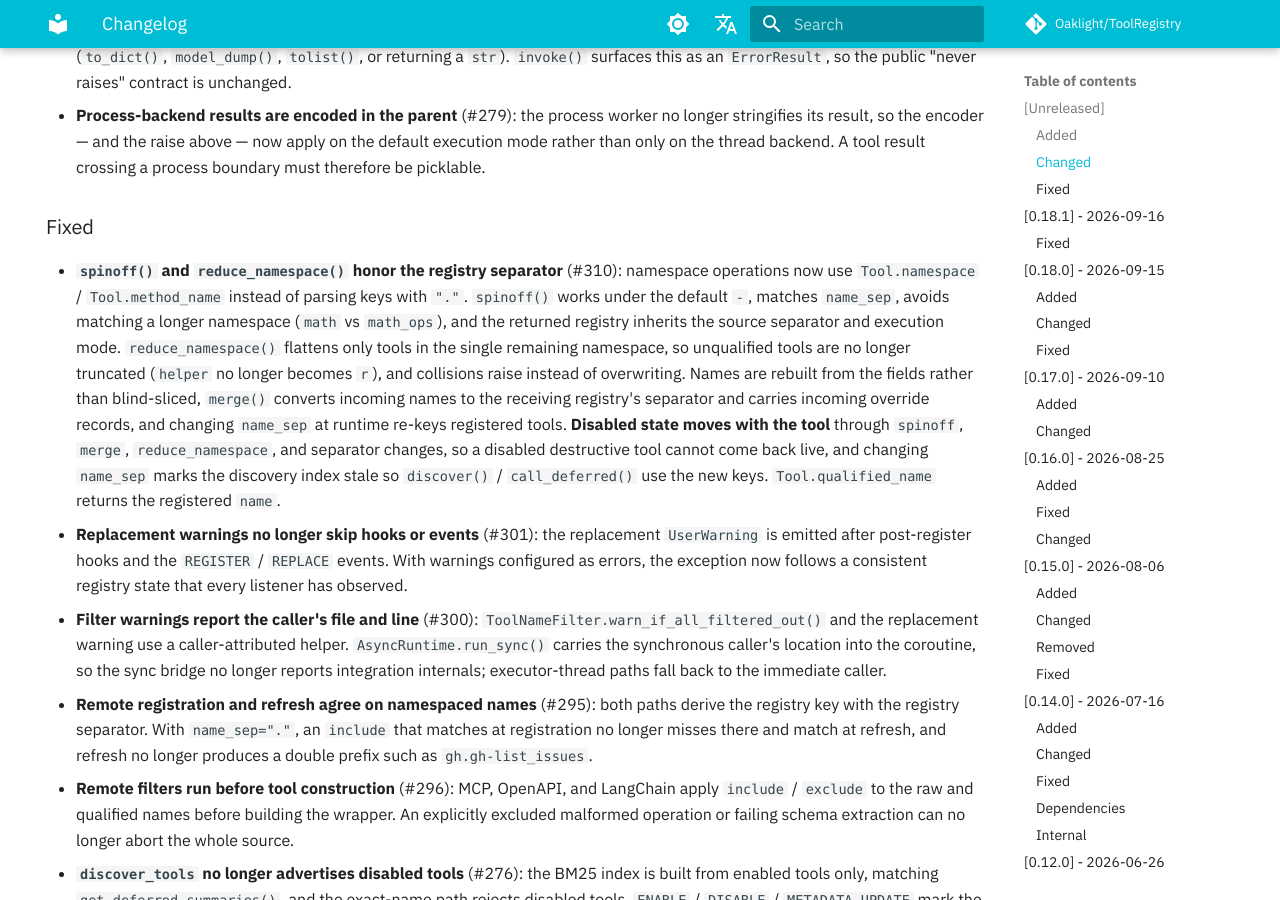
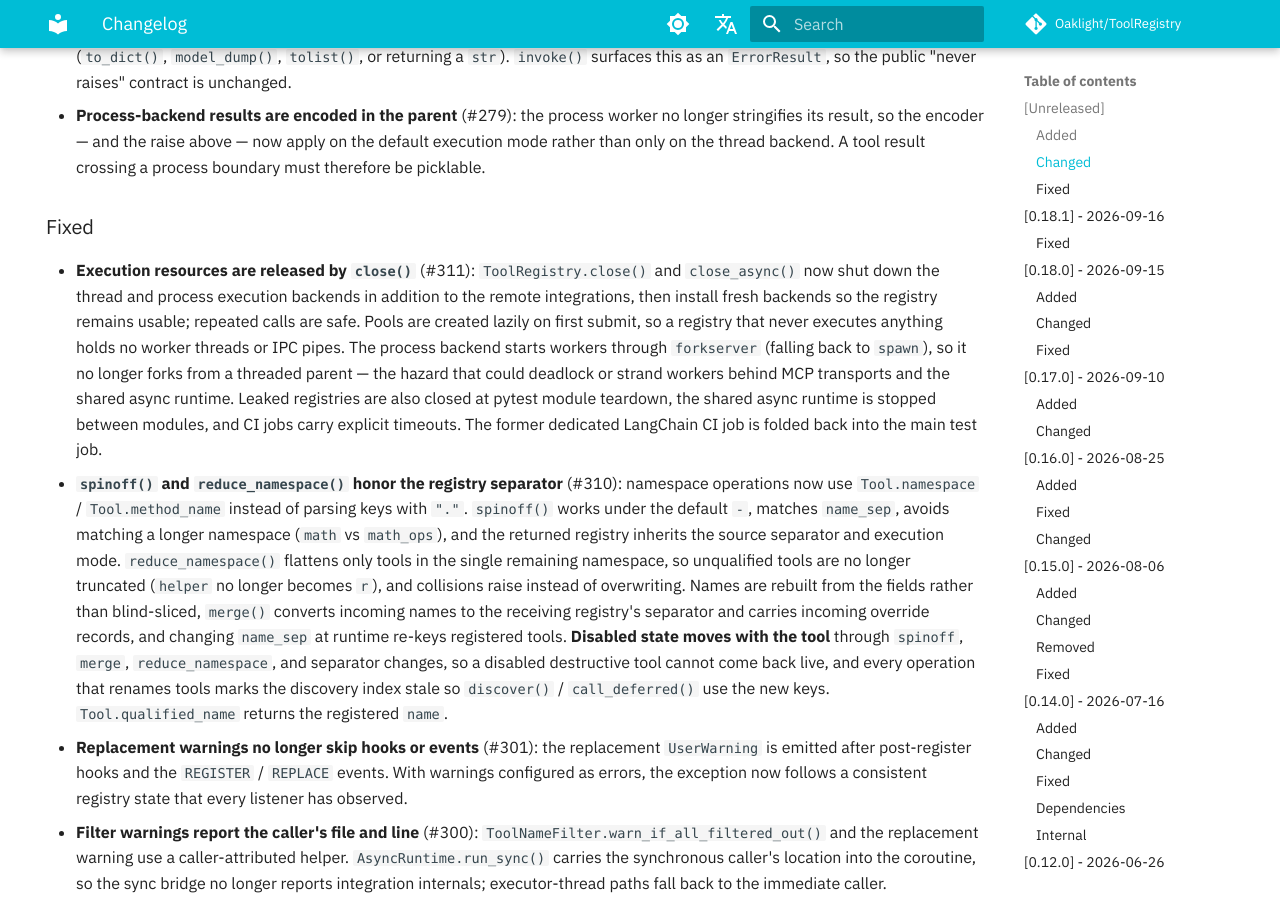
Before and after one commit to Oaklight/ToolRegistry, an MkDocs documentation site: the page built from docs/changelog.md, in a window 1280 px wide and 900 px high, scrolled down 2302 px. Built offline with MkDocs 1.6.1 and Material for MkDocs 9.7.7, drawn with Linux system fonts in a browser that asks for light colours; some web fonts are replaced; comment, search, counter and statistics services are not loaded.

Commit message:
docs: record execution-resource lifecycle fix (#311)

```diff
--- a/docs/changelog.md
+++ b/docs/changelog.md
@@ -39,7 +39,8 @@ The format is based on [Keep a Changelog](https://keepachangelog.com/en/1.1.0/),
 
 ### Fixed
 
-- **`spinoff()` and `reduce_namespace()` honor the registry separator** (#310): namespace operations now use `Tool.namespace` / `Tool.method_name` instead of parsing keys with `"."`. `spinoff()` works under the default `-`, matches `name_sep`, avoids matching a longer namespace (`math` vs `math_ops`), and the returned registry inherits the source separator and execution mode. `reduce_namespace()` flattens only tools in the single remaining namespace, so unqualified tools are no longer truncated (`helper` no longer becomes `r`), and collisions raise instead of overwriting. Names are rebuilt from the fields rather than blind-sliced, `merge()` converts incoming names to the receiving registry's separator and carries incoming override records, and changing `name_sep` at runtime re-keys registered tools. **Disabled state moves with the tool** through `spinoff`, `merge`, `reduce_namespace`, and separator changes, so a disabled destructive tool cannot come back live, and changing `name_sep` marks the discovery index stale so `discover()` / `call_deferred()` use the new keys. `Tool.qualified_name` returns the registered `name`.
+- **Execution resources are released by `close()`** (#311): `ToolRegistry.close()` and `close_async()` now shut down the thread and process execution backends in addition to the remote integrations, then install fresh backends so the registry remains usable; repeated calls are safe. Pools are created lazily on first submit, so a registry that never executes anything holds no worker threads or IPC pipes. The process backend starts workers through `forkserver` (falling back to `spawn`), so it no longer forks from a threaded parent — the hazard that could deadlock or strand workers behind MCP transports and the shared async runtime. Leaked registries are also closed at pytest module teardown, the shared async runtime is stopped between modules, and CI jobs carry explicit timeouts. The former dedicated LangChain CI job is folded back into the main test job.
+- **`spinoff()` and `reduce_namespace()` honor the registry separator** (#310): namespace operations now use `Tool.namespace` / `Tool.method_name` instead of parsing keys with `"."`. `spinoff()` works under the default `-`, matches `name_sep`, avoids matching a longer namespace (`math` vs `math_ops`), and the returned registry inherits the source separator and execution mode. `reduce_namespace()` flattens only tools in the single remaining namespace, so unqualified tools are no longer truncated (`helper` no longer becomes `r`), and collisions raise instead of overwriting. Names are rebuilt from the fields rather than blind-sliced, `merge()` converts incoming names to the receiving registry's separator and carries incoming override records, and changing `name_sep` at runtime re-keys registered tools. **Disabled state moves with the tool** through `spinoff`, `merge`, `reduce_namespace`, and separator changes, so a disabled destructive tool cannot come back live, and every operation that renames tools marks the discovery index stale so `discover()` / `call_deferred()` use the new keys. `Tool.qualified_name` returns the registered `name`.
 - **Replacement warnings no longer skip hooks or events** (#301): the replacement `UserWarning` is emitted after post-register hooks and the `REGISTER` / `REPLACE` events. With warnings configured as errors, the exception now follows a consistent registry state that every listener has observed.
 - **Filter warnings report the caller's file and line** (#300): `ToolNameFilter.warn_if_all_filtered_out()` and the replacement warning use a caller-attributed helper. `AsyncRuntime.run_sync()` carries the synchronous caller's location into the coroutine, so the sync bridge no longer reports integration internals; executor-thread paths fall back to the immediate caller.
 - **Remote registration and refresh agree on namespaced names** (#295): both paths derive the registry key with the registry separator. With `name_sep="."`, an `include` that matches at registration no longer misses there and match at refresh, and refresh no longer produces a double prefix such as `gh.gh-list_issues`.
```
